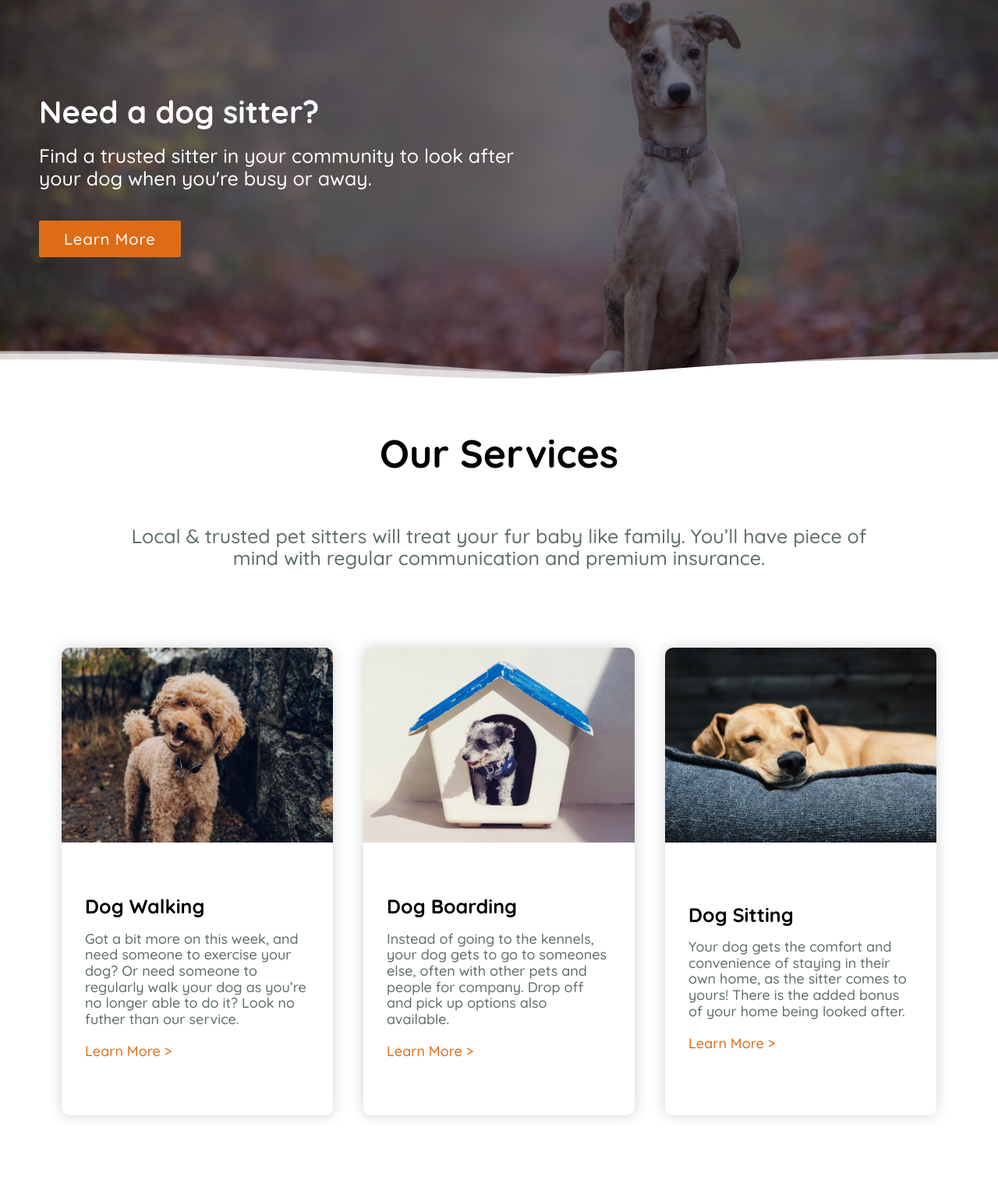
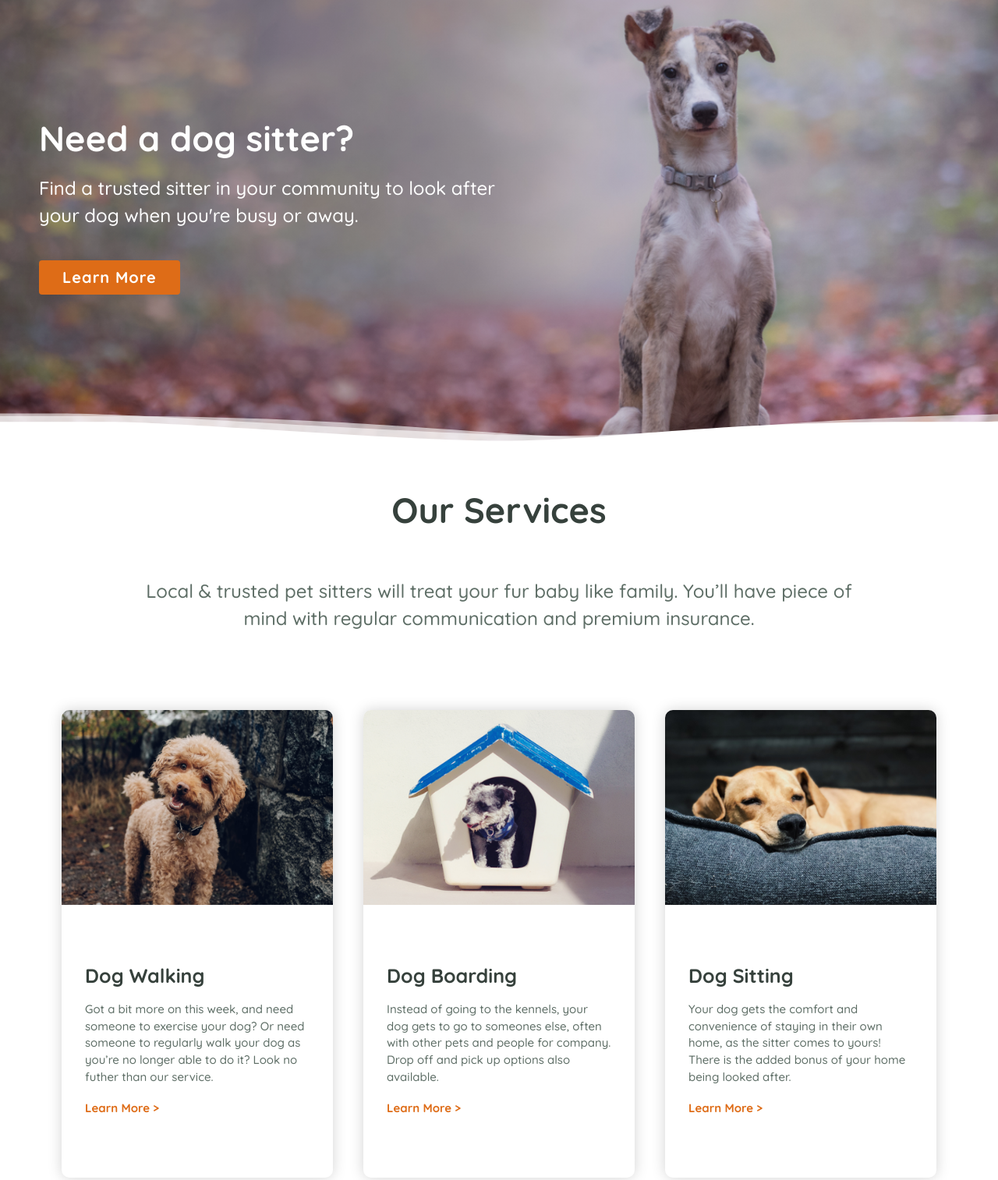
Before and after one commit to chanwaiho2019/DevTest, a plain HTML site: page index.html in a window 1280 px wide. Shown: the part 60-1574 px from the top of the page at 78% size. Drawn offline with Linux system fonts and the light colour scheme.

Commit message:
Minor adjustment on css

```diff
--- a/styles.css
+++ b/styles.css
@@ -7,12 +7,16 @@ html {
     margin: 0px;
     padding: 0px;
  }
+p {
+    font-weight: 500;
+    line-height: 1.45;
+}
 a {
     text-decoration: none;
+    font-weight: 700;
 }
 .cta {
     display: inline-block;
-    border: 2px solid  #de6c17;
     color:  #de6c17;
     padding: 10px 30px;
     margin-top: 30px;
@@ -33,7 +37,7 @@ a {
     background-position: top center;
     position: relative;
     z-index: 1;
-    height: 50vh;
+    height: 70vh;
     display: flex;
     align-items: center;
 }
@@ -44,7 +48,7 @@ a {
     top: 0;
     height: 100%;
     width: 100%;
-    background-color: black;
+    background-image: linear-gradient(-90deg, rgba(255,255,255,0.00) 0%, rgba(0,0,0,0.5) 65%);
     opacity: 0.5;
     z-index: -1;
 }
@@ -71,7 +75,8 @@ a {
 #hero a {
     color: white;
     background-color: #de6c17;
-    border-radius: 2px;
+    border-radius: 4px;
+    height: 2.4rem;
 }
 #hero img {
     display: flex;
@@ -91,8 +96,9 @@ a {
     padding: 100px 0;
 }
 #services .service-top .section-title {
-    font-size: 4rem;
+    font-size: 3rem;
     text-align: center;
+    color: #36413c;
 }
 #services .service-top p {
     font-size: 2rem;
@@ -133,20 +139,20 @@ a {
     align-items: flex-start;
     justify-content: center;
     flex-direction: column;
-    color:  black;
     max-width: 300px;
 }
 #services .service-info h1 {
-    font-size: 2.5rem;
+    color: #36413c;
+    font-size: 2.4rem;
 }
 #services .service-info p {
-    font-size: 1.5rem;
+    font-size: 1.6rem;
     color: #5e6e66;;
 }
 #services .service-info a {
     color: #de6c17;
     margin: 20px 0;
-    font-size: 2rem;
+    font-size: 1.8rem;
 }
 /* end of services section */
 
@@ -154,23 +160,23 @@ a {
 @media only screen and (min-width: 492px) {
     /* hero section */
     #hero {
-        height: 70vh;
+        height: 80vh;
     }
     #hero .hero h1 {
-        font-size: 4rem;
+        font-size: 4.5rem;
     }
     #hero .hero p {
-        font-size: 2.5rem;
+        font-size: 2.4rem;
         width: 60%;
     }
     /* end of hero secction */
 
     /* services section */
     #services .service-top .section-title {
-        font-size: 5rem;
+        font-size: 4.5rem;
     }
     #services .service-top p {
-        font-size: 2.5rem;
+        font-size: 2.4rem;
         margin: 20px 8%;
     }
     #services .service-item {
@@ -207,6 +213,7 @@ a {
         justify-content: center;
         min-height: 20vh;
         height: 100vh;
+        margin-bottom: 50px;
     }
     #services .service-bottom {
         width: 100%;
@@ -225,10 +232,10 @@ a {
         font-size: 2.5rem;
     }
     #services .service-info p{
-        font-size: 1.8rem;
+        font-size: 1.5rem;
     }
     #services .service-info a{
-        font-size: 1.8rem;
+        font-size: 1.5rem;
     }
 }
 /* end of media query for Desktop */
```
Also changed, not shown: index.html (+0 -3 lines).
